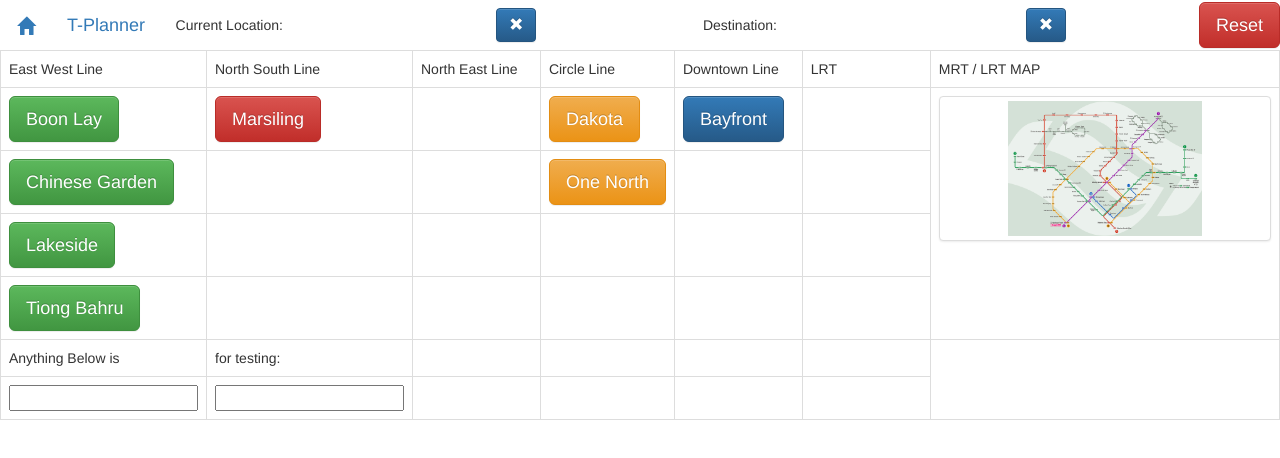
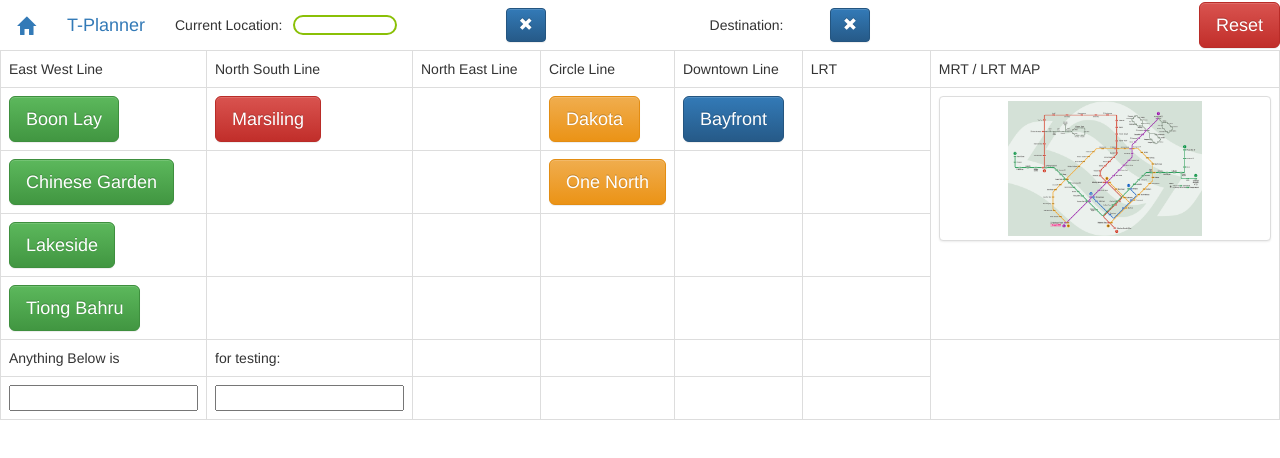
Before and after one commit to darkdanito/The-Three-Musketeers, a plain HTML site: page application_main.html in a window 1280 px wide. Drawn offline with nearby package versions, Linux system fonts and the light colour scheme; some packages are replaced by stand-ins of ours.

Commit message:
update to highlight on current/destination

```diff
--- a/application_main.html
+++ b/application_main.html
@@ -26,12 +26,14 @@
                 </td>
                 <td style="width:10%"><a class="navbar-brand" href="application_main.html">T-Planner</a></td>
                 <td style="width:10%">Current Location: </td>
-				<td style="width:18%">{{currentLocation}}</td>
+				<td style="width:18%" ng-hide="currentLocation == ''">{{currentLocation}}</td>
+				<td style="width:18%" ng-hide="currentLocation != ''"><highlight></highlight></td>
 				<td style="width:18%"><a class="btn btn-primary" ng-click="resetCurrent = !resetCurrent";">
 			    <i class="glyphicon glyphicon-remove"></i>
 		        </a></td>
                 <td style="width:10%">Destination: </td>
-                <td style="width:18%">{{destination}}</td>
+				<td style="width:18%" ng-hide="destination == ''">{{destination}}</td>
+				<td style="width:18%" ng-hide="destination != '' || currentLocation ==''"><highlight></highlight></td>
 				<td style="width:18%"><a class="btn btn-primary" ng-click="resetDestination = !resetDestination";">
 			    <i class="glyphicon glyphicon-remove"></i>
 		        </a></td>
--- a/css/team16CSS.css
+++ b/css/team16CSS.css
@@ -68,3 +68,10 @@ current
   z-index: 100;
   width: 67%;
 }
+
+highlight
+{
+    border-radius: 25px;
+    border: 2px solid #8AC007;
+    padding-left: 100px;
+}
```
